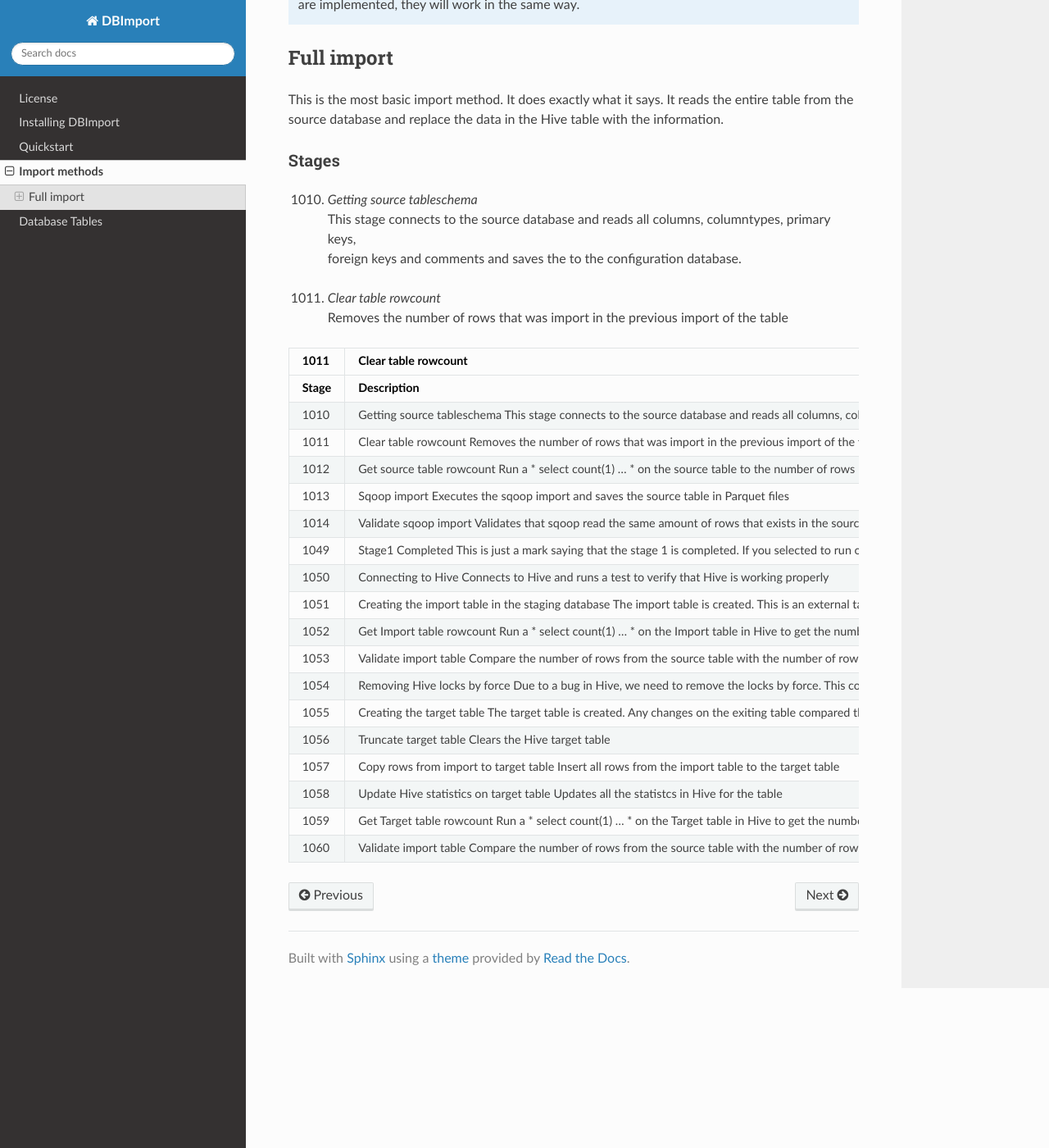
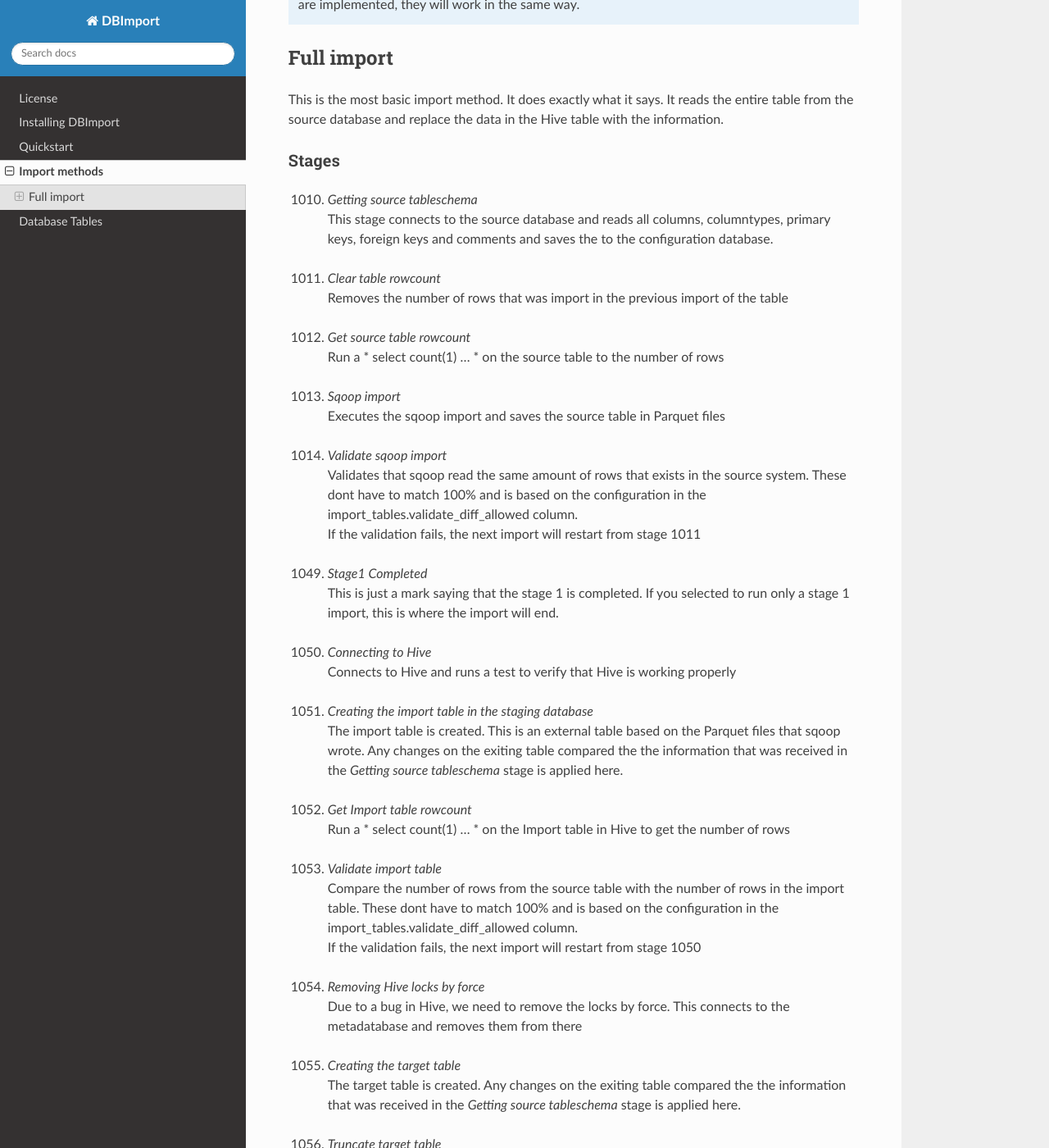
Before and after one commit to Middlecon/DBImport, a Sphinx documentation site: the page built from docs/import_methods.rst, in a window 1280 px wide and 1400 px high, scrolled down 399 px. Shown: the whole window at 82% size. Built offline with Sphinx 7.4.7 and the Read the Docs theme 2.0.0, drawn with Linux system fonts in a browser that asks for light colours; some of the changed text lies outside the part shown.

Commit message:
Documentation update

```diff
--- a/docs/import_methods.rst
+++ b/docs/import_methods.rst
@@ -15,78 +15,39 @@
 ^^^^^^
 
   1010. | *Getting source tableschema*
-        | This stage connects to the source database and reads all columns, columntypes, primary keys,
-        | foreign keys and comments and saves the to the configuration database.
+        | This stage connects to the source database and reads all columns, columntypes, primary keys, foreign keys and comments and saves the to the configuration database.
   1011. | *Clear table rowcount*
         | Removes the number of rows that was import in the previous import of the table
-
-+--------+----------------------------------------------------------------------------------------------------------+
-| 1011   | Clear table rowcount                                                                                     |
-+--------+----------------------------------------------------------------------------------------------------------+
-| Stage  | Description                                                                                              |
-+========+==========================================================================================================+
-| 1010   | Getting source tableschema                                                                               |
-|        | This stage connects to the source database and reads all columns, columntypes, primary keys,             |
-|        | foreign keys and comments and saves the to the configuration database.                                   |
-+--------+----------------------------------------------------------------------------------------------------------+
-| 1011   | Clear table rowcount                                                                                     |
-|        | Removes the number of rows that was import in the previous import of the table                           |
-+--------+----------------------------------------------------------------------------------------------------------+
-| 1012   | Get source table rowcount                                                                                |
-|        | Run a * select count(1) ... * on the source table to the number of rows                                  |
-+--------+----------------------------------------------------------------------------------------------------------+
-| 1013   | Sqoop import                                                                                             |
-|        | Executes the sqoop import and saves the source table in Parquet files                                    |
-+--------+----------------------------------------------------------------------------------------------------------+
-| 1014   | Validate sqoop import                                                                                    |
-|        | Validates that sqoop read the same amount of rows that exists in the source system. These dont           |
-|        | have to match 100% and is based on the configuration in the import_tables.validate_diff_allowed column.  |
-|        | If the validation fails, the next import will restart from stage 1011                                    |
-+--------+----------------------------------------------------------------------------------------------------------+
-| 1049   | Stage1 Completed                                                                                         |
-|        | This is just a mark saying that the stage 1 is completed. If you selected to run only a                  |
-|        | stage 1 import, this is where the import will end.                                                       |
-+--------+----------------------------------------------------------------------------------------------------------+
-| 1050   | Connecting to Hive                                                                                       |
-|        | Connects to Hive and runs a test to verify that Hive is working properly                                 |
-+--------+----------------------------------------------------------------------------------------------------------+
-| 1051   | Creating the import table in the staging database                                                        |
-|        | The import table is created. This is an external table based on the Parquet files that                   |
-|        | sqoop wrote. Any changes on the exiting table compared the the information that was                      |
-|        | received in the *Getting source tableschema* stage is applied here.                                      |
-+--------+----------------------------------------------------------------------------------------------------------+
-| 1052   | Get Import table rowcount                                                                                |
-|        | Run a * select count(1) ... * on the Import table in Hive to get the number of rows                      |
-+--------+----------------------------------------------------------------------------------------------------------+
-| 1053   | Validate import table                                                                                    |
-|        | Compare the number of rows from the source table with the number of rows in the                          |
-|        | import table. These dont have to match 100% and is based on the configuration                            |
-|        | in the import_tables.validate_diff_allowed column.                                                       |
-|        | If the validation fails, the next import will restart from stage 1050                                    |
-+--------+----------------------------------------------------------------------------------------------------------+
-| 1054   | Removing Hive locks by force                                                                             |
-|        | Due to a bug in Hive, we need to remove the locks by force. This connects to the                         |
-|        | metadatabase and removes them from there                                                                 |
-+--------+----------------------------------------------------------------------------------------------------------+
-| 1055   | Creating the target table                                                                                |
-|        | The target table is created. Any changes on the exiting table compared the the                           |
-|        | information that was received in the *Getting source tableschema* stage is applied here.                 |
-+--------+----------------------------------------------------------------------------------------------------------+
-| 1056   | Truncate target table                                                                                    |
-|        | Clears the Hive target table                                                                             |
-+--------+----------------------------------------------------------------------------------------------------------+
-| 1057   | Copy rows from import to target table                                                                    |
-|        | Insert all rows from the import table to the target table                                                |
-+--------+----------------------------------------------------------------------------------------------------------+
-| 1058   | Update Hive statistics on target table                                                                   |
-|        | Updates all the statistcs in Hive for the table                                                          |
-+--------+----------------------------------------------------------------------------------------------------------+
-| 1059   | Get Target table rowcount                                                                                |
-|        | Run a * select count(1) ... * on the Target table in Hive to get the number of rows                      |
-+--------+----------------------------------------------------------------------------------------------------------+
-| 1060   | Validate import table                                                                                    |
-|        | Compare the number of rows from the source table with the number of rows in the import                   |
-|        | table. These dont have to match 100% and is based on the configuration in the                            |
-|        | import_tables.validate_diff_allowed column.                                                              |
-|        | If the validation fails, the next import will restart from stage 1054                                    |
-+--------+----------------------------------------------------------------------------------------------------------+
+  1012. | *Get source table rowcount*
+        | Run a * select count(1) ... * on the source table to the number of rows
+  1013. | *Sqoop import*
+        | Executes the sqoop import and saves the source table in Parquet files
+  1014. | *Validate sqoop import*
+        | Validates that sqoop read the same amount of rows that exists in the source system. These dont have to match 100% and is based on the configuration in the import_tables.validate_diff_allowed column.
+        | If the validation fails, the next import will restart from stage 1011
+  1049. | *Stage1 Completed*
+        | This is just a mark saying that the stage 1 is completed. If you selected to run only a stage 1 import, this is where the import will end.
+  1050. | *Connecting to Hive*
+        | Connects to Hive and runs a test to verify that Hive is working properly
+  1051. | *Creating the import table in the staging database*
+        | The import table is created. This is an external table based on the Parquet files that sqoop wrote. Any changes on the exiting table compared the the information that was received in the *Getting source tableschema* stage is applied here.
+  1052. | *Get Import table rowcount*
+        | Run a * select count(1) ... * on the Import table in Hive to get the number of rows
+  1053. | *Validate import table*
+        | Compare the number of rows from the source table with the number of rows in the import table. These dont have to match 100% and is based on the configuration in the import_tables.validate_diff_allowed column.
+        | If the validation fails, the next import will restart from stage 1050
+  1054. | *Removing Hive locks by force*
+        | Due to a bug in Hive, we need to remove the locks by force. This connects to the metadatabase and removes them from there
+  1055. | *Creating the target table*
+        | The target table is created. Any changes on the exiting table compared the the information that was received in the *Getting source tableschema* stage is applied here.
+  1056. | *Truncate target table*
+        | Clears the Hive target table
+  1057. | *Copy rows from import to target table*
+        | Insert all rows from the import table to the target table
+  1058. | *Update Hive statistics on target table*
+        | Updates all the statistcs in Hive for the table
+  1059. | *Get Target table rowcount*
+        | Run a * select count(1) ... * on the Target table in Hive to get the number of rows
+  1060. | *Validate import table*
+        | Compare the number of rows from the source table with the number of rows in the import table. These dont have to match 100% and is based on the configuration in the import_tables.validate_diff_allowed column.
+        | If the validation fails, the next import will restart from stage 1054
```
